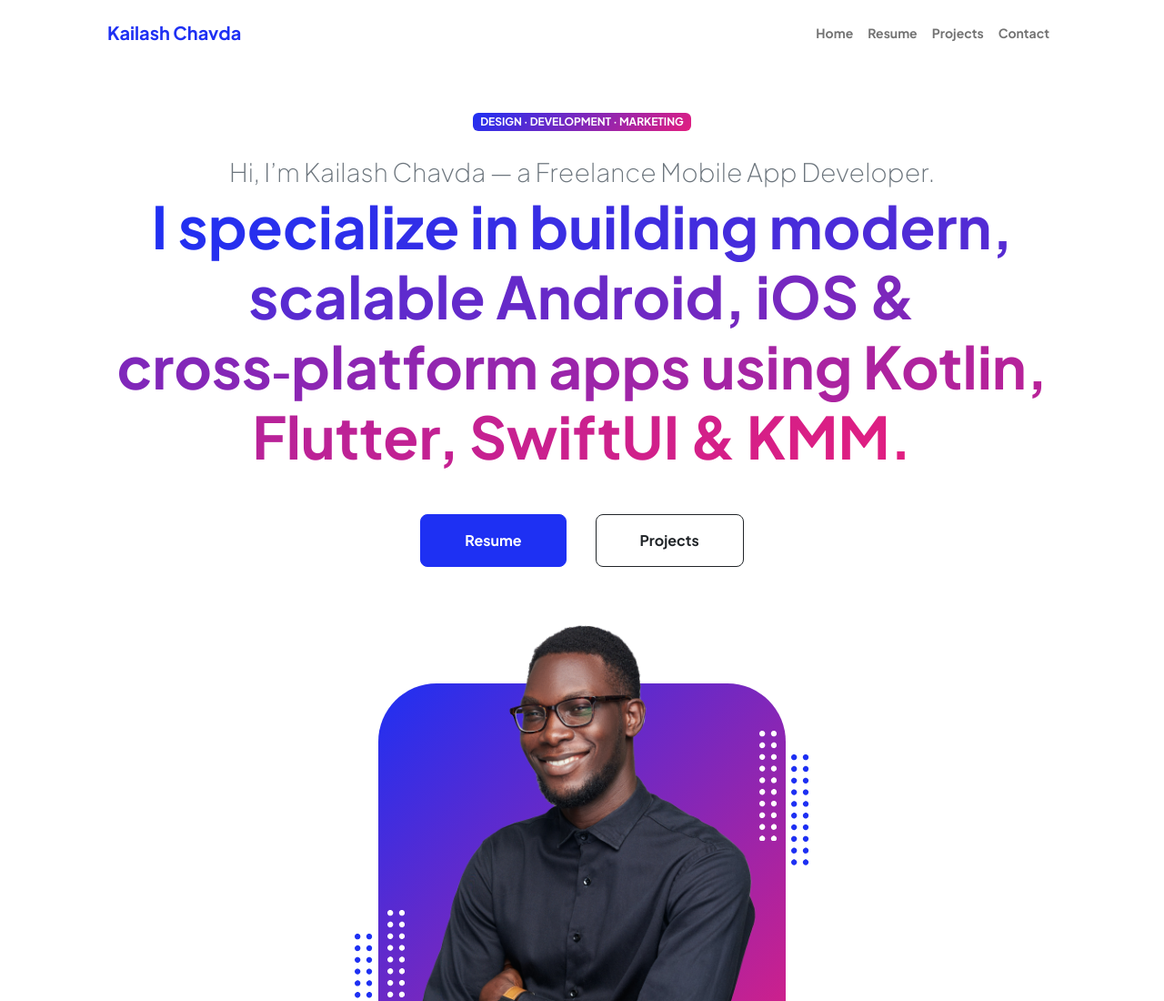
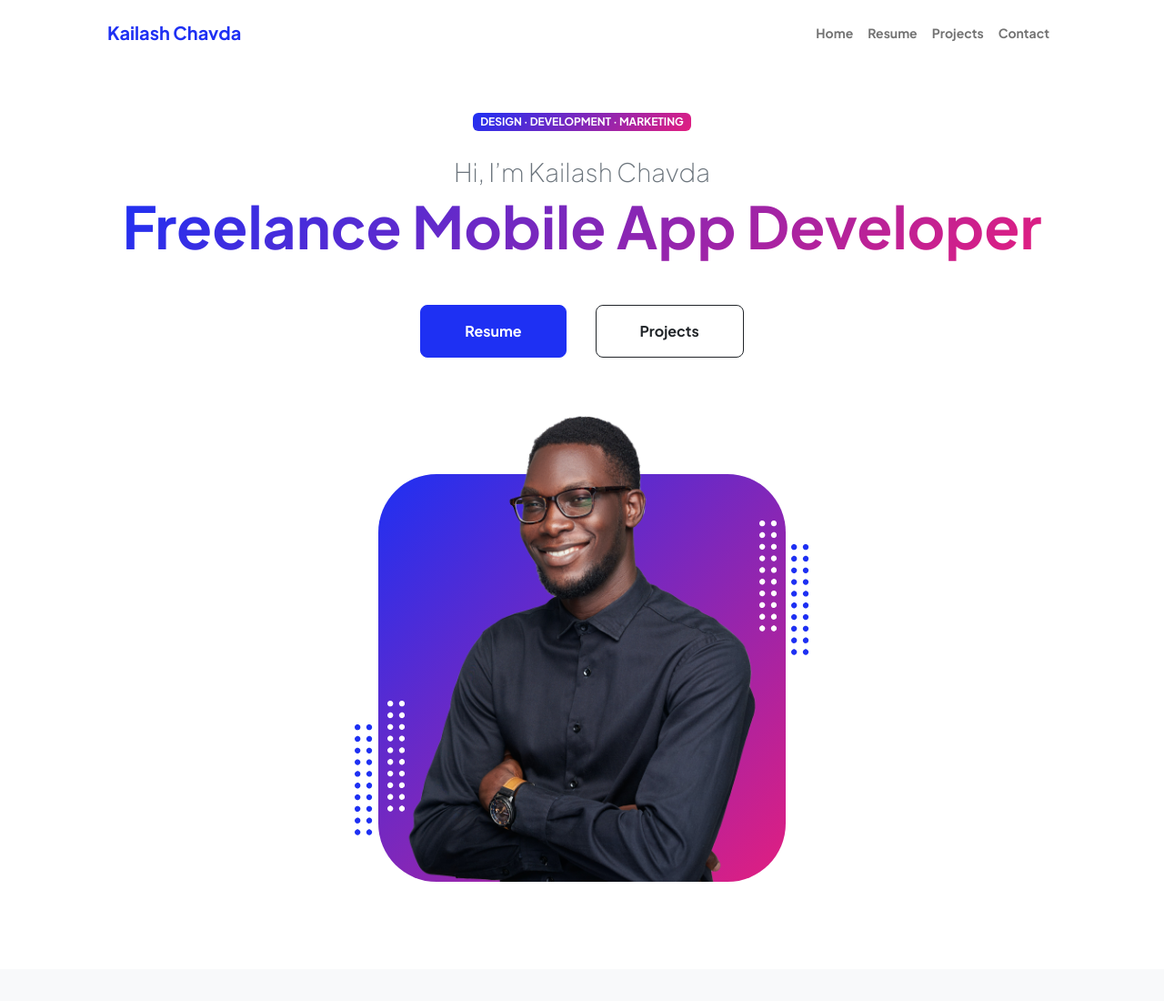
Before and after one commit to kailash-chavda/kailash-chavda.github.io, a plain HTML site: page index.html in a window 1280 px wide. Shown: the top 1100 px of the page at 91% size. Drawn offline with nearby package versions, Linux system fonts and the light colour scheme.

Commit message:
Update index.html
H1 tag changes

```diff
--- a/index.html
+++ b/index.html
@@ -42,8 +42,8 @@
                             <!-- Header text content-->
                             <div class="text-center text-xxl-start">
                                 <div class="badge bg-gradient-primary-to-secondary text-white mb-4"><div class="text-uppercase">Design &middot; Development &middot; Marketing</div></div>
-                                <div class="fs-3 fw-light text-muted">Hi, I’m Kailash Chavda — a Freelance Mobile App Developer.</div>
-                                <h1 class="display-3 fw-bolder mb-5"><span class="text-gradient d-inline">I specialize in building modern, scalable Android, iOS & cross‑platform apps using Kotlin, Flutter, SwiftUI & KMM.</span></h1>
+                                <div class="fs-3 fw-light text-muted">Hi, I’m Kailash Chavda</div>
+                                <h1 class="display-3 fw-bolder mb-5"><span class="text-gradient d-inline">Freelance Mobile App Developer</span></h1>
                                 <div class="d-grid gap-3 d-sm-flex justify-content-sm-center justify-content-xxl-start mb-3">
                                     <a class="btn btn-primary btn-lg px-5 py-3 me-sm-3 fs-6 fw-bolder" href="resume.html">Resume</a>
                                     <a class="btn btn-outline-dark btn-lg px-5 py-3 fs-6 fw-bolder" href="projects.html">Projects</a>
```
